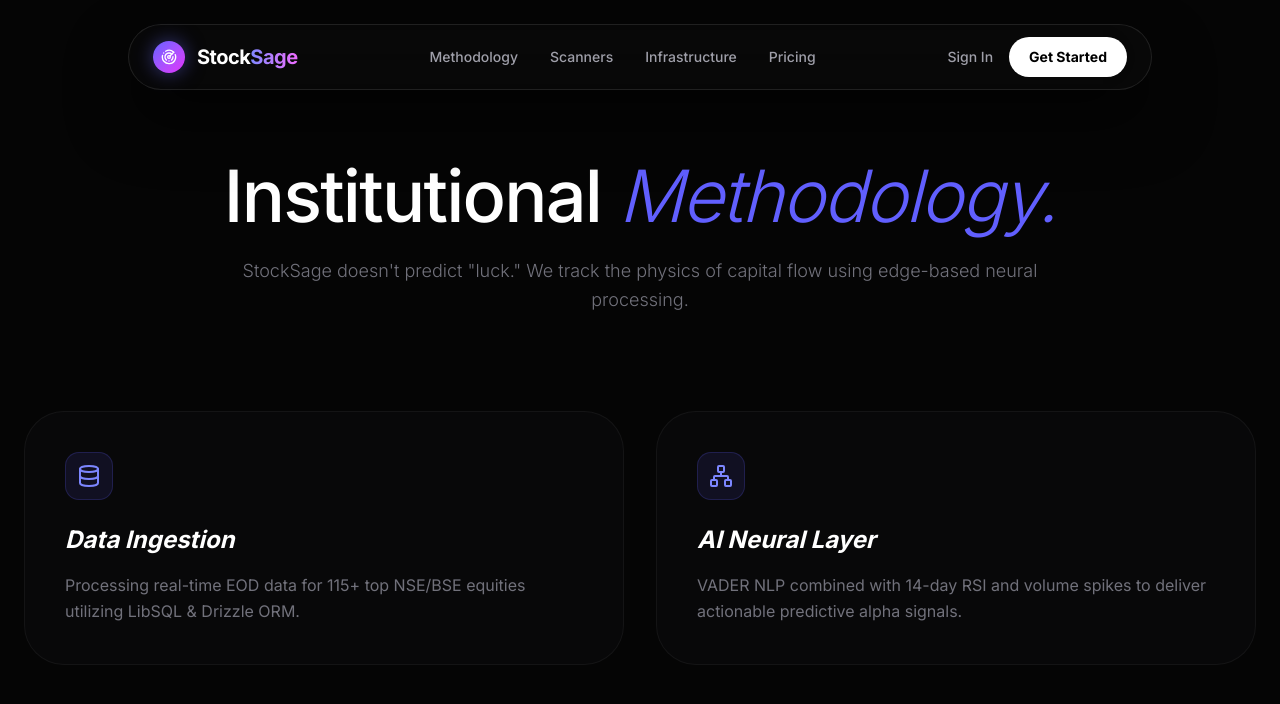
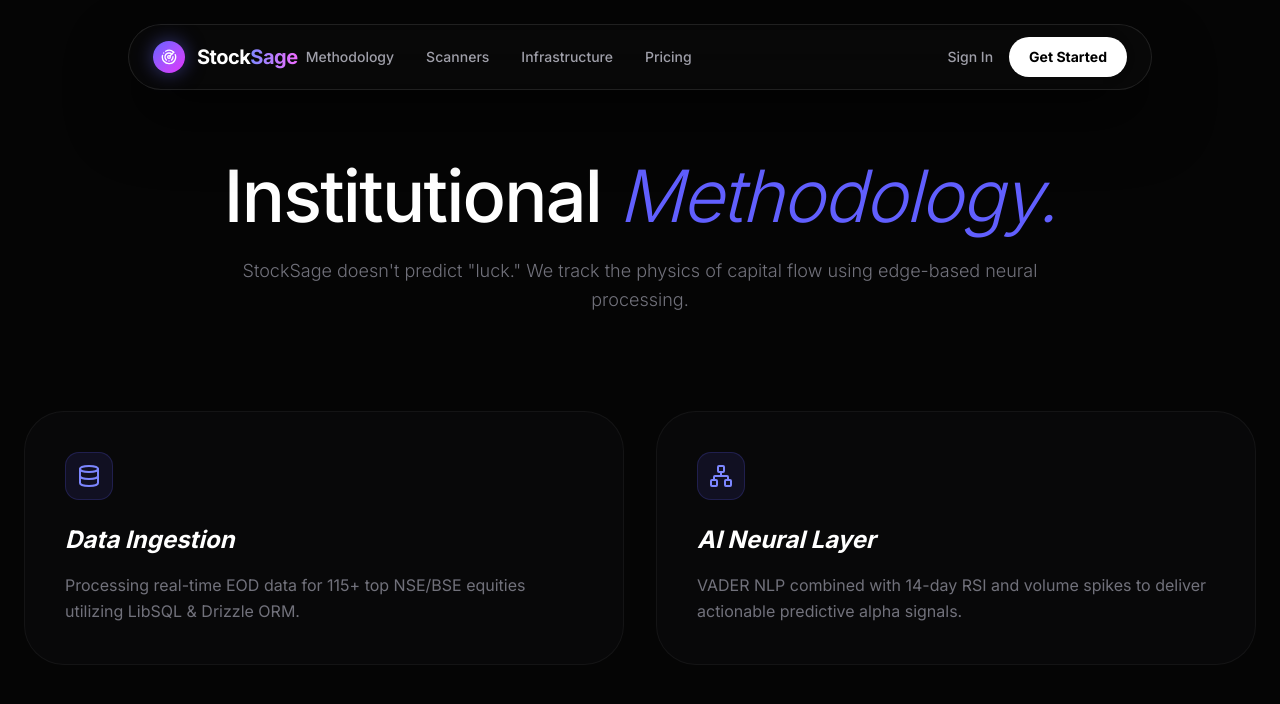
Before and after one commit to rudrakumar2012/StockSage-AI, a Next.js app: page /about in a window 1280 px wide. Shown: the top 704 px of the page. Built offline with nearby package versions, Linux system fonts and the light colour scheme.

Commit message:
fix(ui): improve layout, sector filters as dropdown, and mobile visibility

```diff
--- a/src/app/dashboard/page.tsx
+++ b/src/app/dashboard/page.tsx
@@ -119,22 +119,29 @@ export default function Dashboard() {
         </div>
 
         {/* HEADER & SEARCH */}
-        <div className="flex flex-col xl:flex-row justify-between items-start xl:items-end gap-8 md:gap-12 mb-12 md:mb-16 pb-8 md:pb-12 border-b border-white/5">
-          <h1 className="text-4xl sm:text-6xl md:text-7xl lg:text-8xl font-medium tracking-tighter italic leading-none">Predictive Core.</h1>
-          <div className="flex flex-col items-start xl:items-end gap-6 w-full xl:w-auto">
-            <MarketSearch />
-            <nav className="flex items-center justify-start xl:justify-end gap-1 bg-zinc-900/30 p-1 md:p-1.5 rounded-xl md:rounded-2xl border border-white/5 backdrop-blur-xl w-full xl:w-auto overflow-x-auto no-scrollbar scroll-smooth">
-              {sectorsList.map((s) => (
-                <button
-                  key={s}
-                  onClick={() => handleSectorChange(s)}
-                  disabled={isPending}
-                  className={`px-4 md:px-6 py-1.5 md:py-2 text-[9px] md:text-[10px] font-bold uppercase tracking-widest rounded-lg transition-all whitespace-nowrap ${currentSector === s ? "bg-white text-black shadow-xl scale-105" : "text-zinc-500 hover:text-white hover:bg-white/5"} ${isPending ? 'opacity-50 cursor-not-allowed' : ''}`}
-                >
-                  {s}
-                </button>
-              ))}
-            </nav>
+        <div className="flex flex-col xl:flex-row justify-between items-start xl:items-end gap-6 md:gap-12 mb-12 md:mb-16 pb-8 md:pb-12 border-b border-white/5">
+          <div className="w-full xl:w-auto">
+            <h1 className="text-4xl sm:text-6xl md:text-7xl lg:text-8xl font-medium tracking-tighter italic leading-none mb-4 xl:mb-0">Predictive Core.</h1>
+          </div>
+          <div className="flex flex-col sm:flex-row items-stretch sm:items-end gap-4 w-full xl:w-auto">
+            <div className="flex-1 sm:w-80">
+              <MarketSearch />
+            </div>
+            <div className="relative group min-w-[160px]">
+              <select
+                value={currentSector}
+                onChange={(e) => handleSectorChange(e.target.value)}
+                disabled={isPending}
+                className="w-full appearance-none bg-zinc-900/40 border border-white/10 rounded-xl px-5 py-3 md:py-4 text-[10px] md:text-xs font-bold uppercase tracking-[0.2em] text-zinc-400 focus:outline-none focus:border-indigo-500/50 transition-all cursor-pointer hover:bg-zinc-800/40"
+              >
+                {sectorsList.map((s) => (
+                  <option key={s} value={s} className="bg-black text-white">
+                    {s.toUpperCase()}
+                  </option>
+                ))}
+              </select>
+              <ChevronDown className="absolute right-4 top-1/2 -translate-y-1/2 w-4 h-4 text-zinc-600 pointer-events-none group-focus-within:text-indigo-400 transition-colors" />
+            </div>
           </div>
         </div>
 
@@ -184,8 +191,8 @@ export default function Dashboard() {
               </div>
             </div>
           )) : (
-            <div className="col-span-full py-20 md:py-32 text-center text-zinc-500 font-mono text-xs uppercase tracking-widest border border-white/5 rounded-[32px] md:rounded-[40px]">
-              {loading ? "Decrypting Node Data..." : "Awaiting Terminal Data..."}
+            <div className="col-span-full py-24 md:py-32 text-center text-zinc-600 font-mono text-[10px] md:text-xs uppercase tracking-[0.4em] border border-white/5 rounded-3xl md:rounded-[40px] bg-zinc-900/5">
+              {loading ? "Decrypting Node Data..." : "NO MATCHING TICKERS IN TERMINAL"}
             </div>
           )}
         </div>
--- a/src/components/DashboardHeader.tsx
+++ b/src/components/DashboardHeader.tsx
@@ -61,7 +61,7 @@ export default function DashboardHeader() {
       {/* User Section */}
       <div className="flex items-center gap-3 md:gap-6">
         <div className="flex items-center gap-2 md:gap-4">
-          <div className="hidden sm:flex items-center gap-3 px-3 md:px-4 py-1.5 bg-zinc-900/50 border border-white/5 rounded-full">
+          <div className="flex items-center gap-2 md:gap-3 px-3 md:px-4 py-1.5 bg-zinc-900/50 border border-white/5 rounded-full">
             {isPro ? (
               <div className="flex items-center gap-1.5">
                 <ShieldCheck className="w-3 h-3 text-emerald-400" />
@@ -86,9 +86,9 @@ export default function DashboardHeader() {
           )}
         </div>
 
-        <div className="hidden xl:flex flex-col items-end">
-          <span className="text-xs font-medium text-zinc-300">{user?.email}</span>
-          <span className="text-[10px] font-mono text-zinc-500 uppercase tracking-tighter">Institutional Identity Verified</span>
+        <div className="hidden sm:flex flex-col items-end">
+          <span className="text-[10px] md:text-xs font-medium text-zinc-300">{user?.email?.split('@')[0]}</span>
+          <span className="hidden xl:block text-[10px] font-mono text-zinc-500 uppercase tracking-tighter">Identity Verified</span>
         </div>
 
         <div className="h-6 md:h-8 w-px bg-white/10 hidden md:block" />
--- a/src/components/Navbar.tsx
+++ b/src/components/Navbar.tsx
@@ -38,17 +38,17 @@ export default function Navbar() {
         </Link>
 
         {/* EXPANDED NAVIGATION */}
-        <div className="hidden md:flex items-center gap-4 lg:gap-8 text-[10px] lg:text-sm font-medium text-zinc-400">
-          <Link href="/about" className="hover:text-white transition-colors">
+        <div className="flex items-center gap-3 lg:gap-8 text-[9px] md:text-[10px] lg:text-sm font-medium text-zinc-400 overflow-x-auto no-scrollbar max-w-[40%] sm:max-w-none px-2">
+          <Link href="/about" className="hover:text-white transition-colors whitespace-nowrap">
             Methodology
           </Link>
-          <Link href="/#scanners" className="hover:text-white transition-colors">Scanners</Link>
-          <Link href="/#infrastructure" className="hover:text-white transition-colors">Infrastructure</Link>
-          <Link href="/pricing" className="hover:text-white transition-colors">Pricing</Link>
+          <Link href="/#scanners" className="hover:text-white transition-colors whitespace-nowrap">Scanners</Link>
+          <Link href="/#infrastructure" className="hover:text-white transition-colors whitespace-nowrap">Infrastructure</Link>
+          <Link href="/pricing" className="hover:text-white transition-colors whitespace-nowrap">Pricing</Link>
         </div>
 
         {/* ACTION BUTTONS */}
-        <div className="flex items-center gap-2 md:gap-4">
+        <div className="flex items-center gap-2 md:gap-4 ml-auto">
           {!isAuthenticated ? (
             <>
               <Link href="/login" className="hidden sm:block text-xs md:text-sm font-medium text-zinc-400 hover:text-white transition-colors">
```
